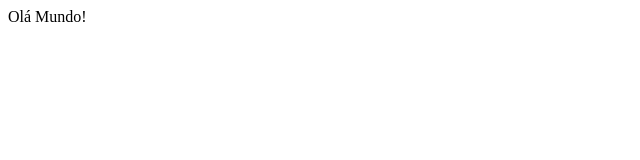
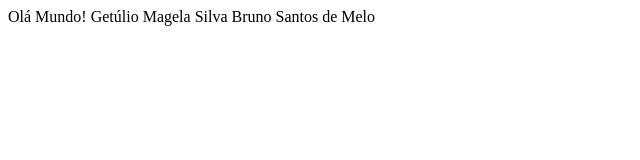
Before and after one commit to akamagosh/HelloWorld, a plain HTML site: page index.html in a window 1280 px wide. Shown: the whole page, without its empty margins (0-640 px from the left). Drawn offline with Linux system fonts and the light colour scheme.

Commit message:
Adcionados os nomes dos babacas....

```diff
--- a/index.html
+++ b/index.html
@@ -6,5 +6,7 @@
   </head>
   <body>
     Olá Mundo!
+    Getúlio Magela Silva
+    Bruno Santos de Melo
   </body>
 </html>
```
